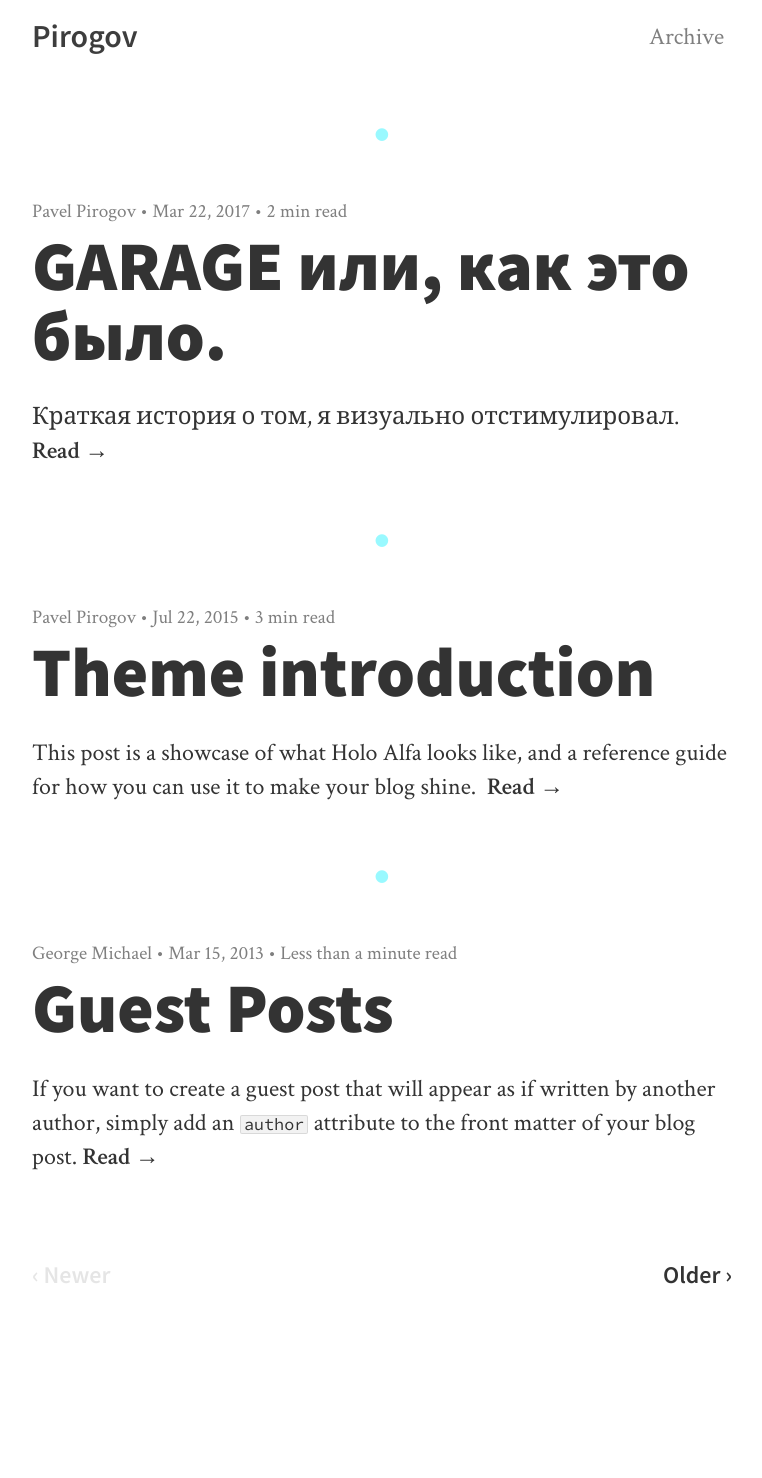
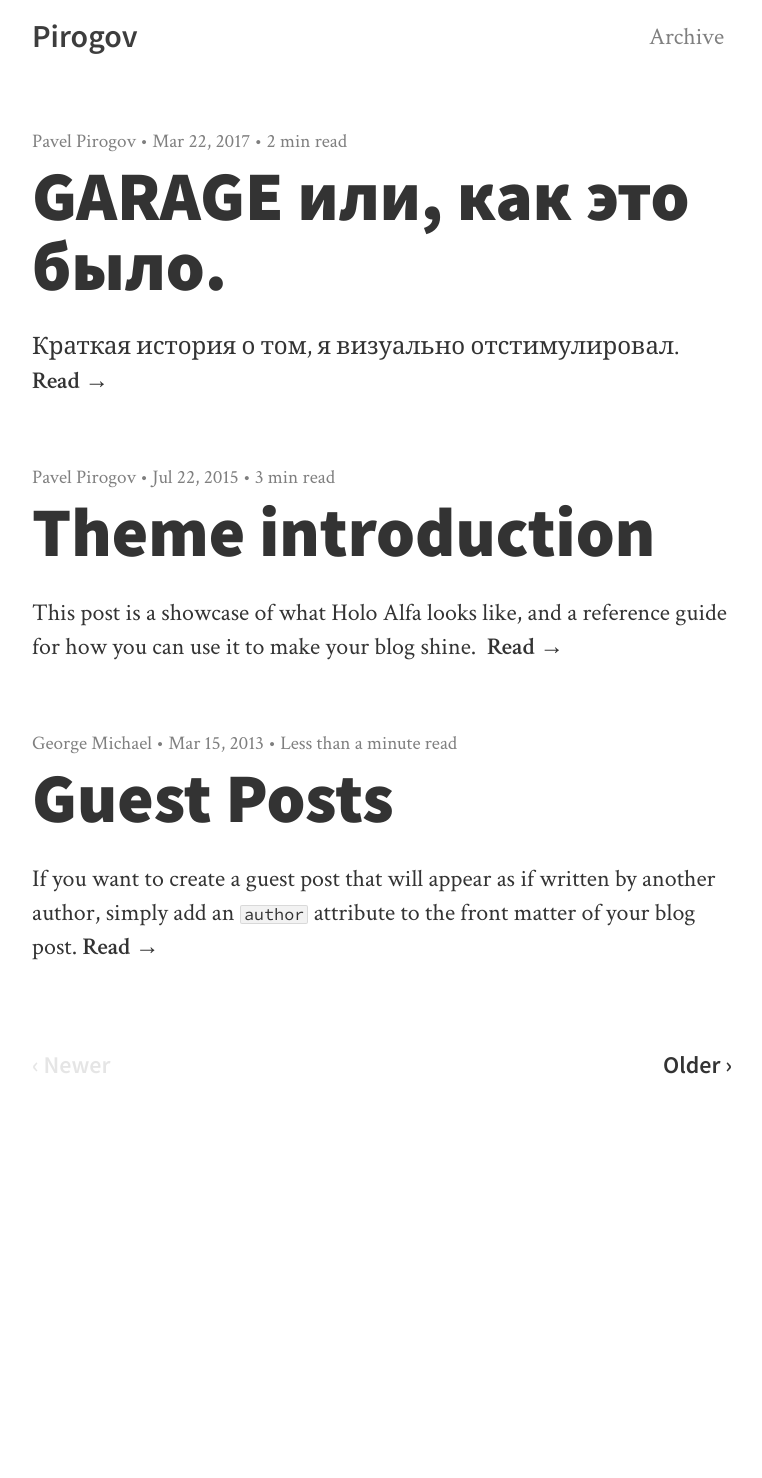
Before and after one commit to PirogovPavel/blog2, a Jekyll site: the page built from index.html, in a window 1280 px wide. Shown: the whole page, without its empty margins (258-1020 px from the left). Built offline with Jekyll 4.4.1, drawn with Linux system fonts in a browser that asks for light colours; nearby versions of some CDN libraries; the list of posts is cut into pages by our own code; after the commit the page ends 1268 px from its top, so only the background shows below that.

Commit message:
dot content del

```diff
--- a/css/style.css
+++ b/css/style.css
@@ -265,7 +265,7 @@ article {
 article::after,
 header::after {
   margin: 50px 0;
-  content: "•";
+  content: "";
   line-height: 0;
   font-size: 60px;
   display: block;
```
